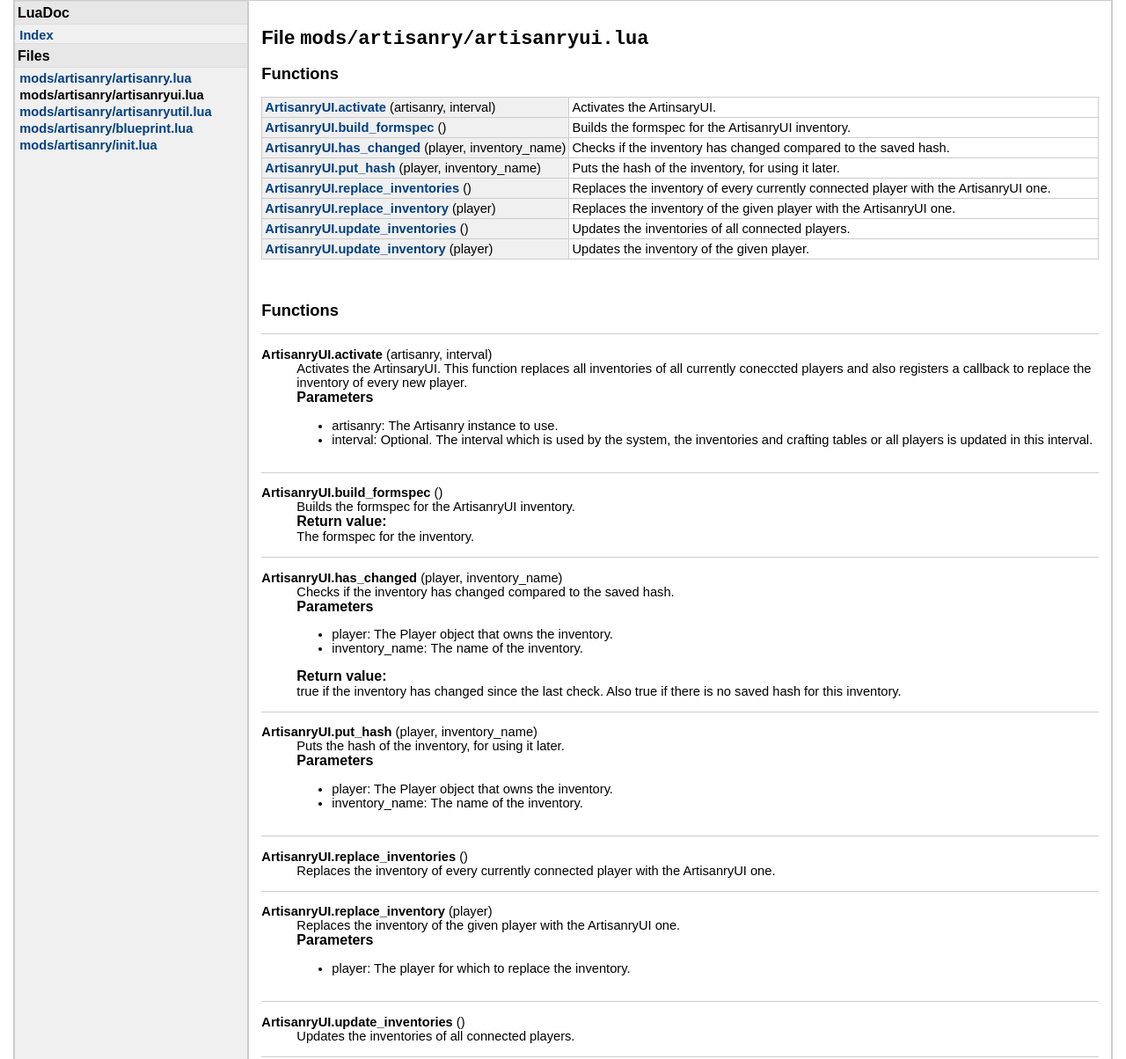
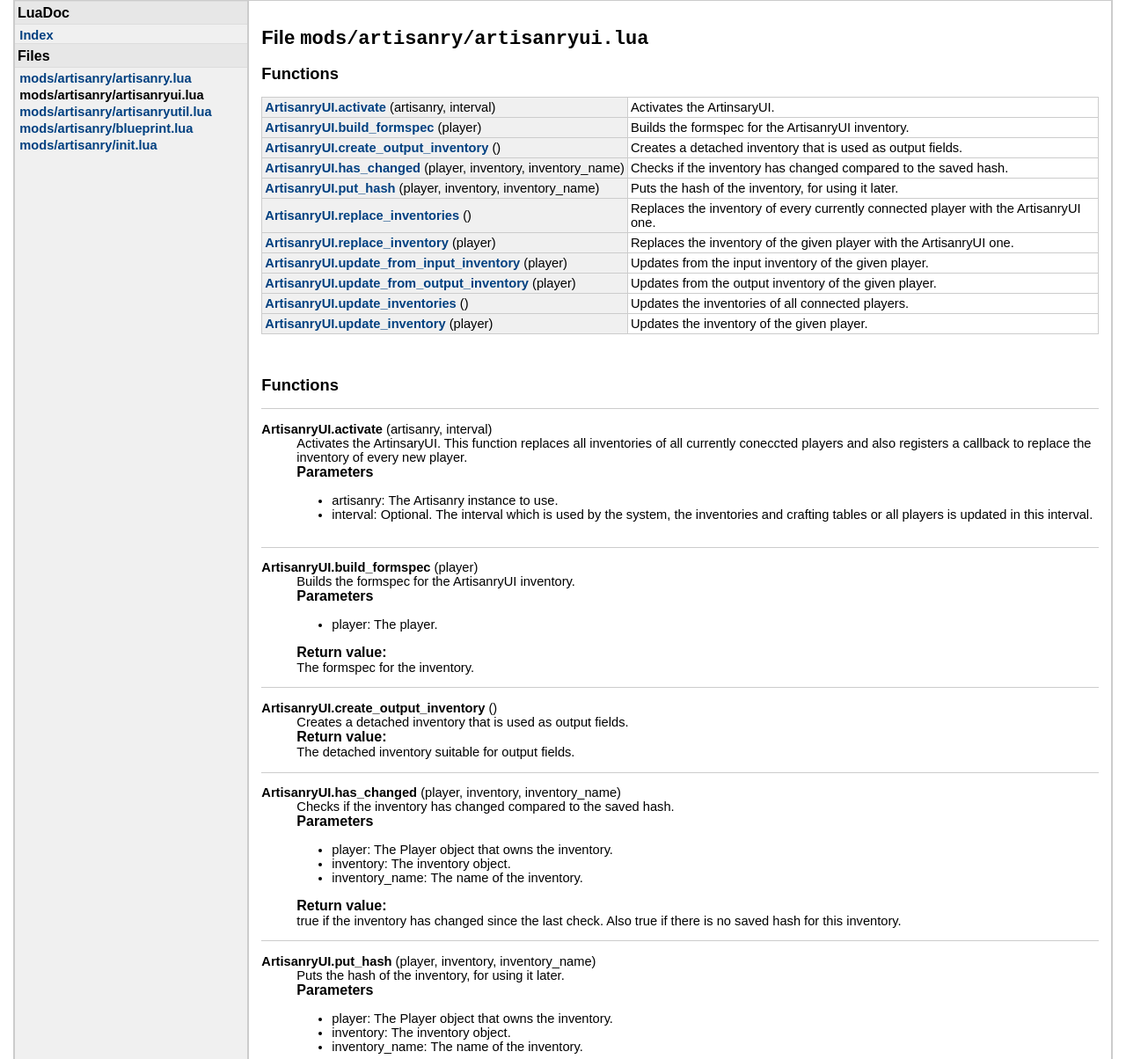
Before and after one commit to minetest-australopithecus/minetest-australopithecus-artisanry, a plain HTML site: page doc/files/mods/artisanry/artisanryui.html in a window 1280 px wide. Shown: the top 1204 px of the page at 88% size. Drawn offline with Linux system fonts and the light colour scheme.

Commit message:
The output is now a detached inventory.

```diff
--- a/doc/files/mods/artisanry/artisanryui.html
+++ b/doc/files/mods/artisanry/artisanryui.html
@@ -85,17 +85,22 @@
     </tr>
 
     <tr>
-    <td class="name" nowrap><a href="#ArtisanryUI.build_formspec">ArtisanryUI.build_formspec</a>&nbsp;()</td>
+    <td class="name" nowrap><a href="#ArtisanryUI.build_formspec">ArtisanryUI.build_formspec</a>&nbsp;(player)</td>
     <td class="summary">Builds the formspec for the ArtisanryUI inventory.</td>
     </tr>
 
     <tr>
-    <td class="name" nowrap><a href="#ArtisanryUI.has_changed">ArtisanryUI.has_changed</a>&nbsp;(player, inventory_name)</td>
+    <td class="name" nowrap><a href="#ArtisanryUI.create_output_inventory">ArtisanryUI.create_output_inventory</a>&nbsp;()</td>
+    <td class="summary">Creates a detached inventory that is used as output fields.</td>
+    </tr>
+
+    <tr>
+    <td class="name" nowrap><a href="#ArtisanryUI.has_changed">ArtisanryUI.has_changed</a>&nbsp;(player, inventory, inventory_name)</td>
     <td class="summary">Checks if the inventory has changed compared to the saved hash.</td>
     </tr>
 
     <tr>
-    <td class="name" nowrap><a href="#ArtisanryUI.put_hash">ArtisanryUI.put_hash</a>&nbsp;(player, inventory_name)</td>
+    <td class="name" nowrap><a href="#ArtisanryUI.put_hash">ArtisanryUI.put_hash</a>&nbsp;(player, inventory, inventory_name)</td>
     <td class="summary">Puts the hash of the inventory, for using it later.</td>
     </tr>
 
@@ -107,6 +112,16 @@
     <tr>
     <td class="name" nowrap><a href="#ArtisanryUI.replace_inventory">ArtisanryUI.replace_inventory</a>&nbsp;(player)</td>
     <td class="summary">Replaces the inventory of the given player with the ArtisanryUI one.</td>
+    </tr>
+
+    <tr>
+    <td class="name" nowrap><a href="#ArtisanryUI.update_from_input_inventory">ArtisanryUI.update_from_input_inventory</a>&nbsp;(player)</td>
+    <td class="summary">Updates from the input inventory of the given player.</td>
+    </tr>
+
+    <tr>
+    <td class="name" nowrap><a href="#ArtisanryUI.update_from_output_inventory">ArtisanryUI.update_from_output_inventory</a>&nbsp;(player)</td>
+    <td class="summary">Updates from the output inventory of the given player.</td>
     </tr>
 
     <tr>
@@ -167,10 +182,19 @@ Activates the ArtinsaryUI.  This function replaces all inventories of all curren
 
 
 
-<dt><a name="ArtisanryUI.build_formspec"></a><strong>ArtisanryUI.build_formspec</strong>&nbsp;()</dt>
+<dt><a name="ArtisanryUI.build_formspec"></a><strong>ArtisanryUI.build_formspec</strong>&nbsp;(player)</dt>
 <dd>
 Builds the formspec for the ArtisanryUI inventory.
 
+
+<h3>Parameters</h3>
+<ul>
+
+	<li>
+	  player: The player.
+	</li>
+
+</ul>
 
 
 
@@ -187,7 +211,27 @@ The formspec for the inventory.
 
 
 
-<dt><a name="ArtisanryUI.has_changed"></a><strong>ArtisanryUI.has_changed</strong>&nbsp;(player, inventory_name)</dt>
+<dt><a name="ArtisanryUI.create_output_inventory"></a><strong>ArtisanryUI.create_output_inventory</strong>&nbsp;()</dt>
+<dd>
+Creates a detached inventory that is used as output fields.
+
+
+
+
+
+
+
+<h3>Return value:</h3>
+The detached inventory suitable for output fields.
+
+
+
+</dd>
+
+
+
+
+<dt><a name="ArtisanryUI.has_changed"></a><strong>ArtisanryUI.has_changed</strong>&nbsp;(player, inventory, inventory_name)</dt>
 <dd>
 Checks if the inventory has changed compared to the saved hash.
 
@@ -197,6 +241,10 @@ Checks if the inventory has changed compared to the saved hash.
 
 	<li>
 	  player: The Player object that owns the inventory.
+	</li>
+
+	<li>
+	  inventory: The inventory object.
 	</li>
 
 	<li>
@@ -220,7 +268,7 @@ true if the inventory has changed since the last check. Also true if there is no
 
 
 
-<dt><a name="ArtisanryUI.put_hash"></a><strong>ArtisanryUI.put_hash</strong>&nbsp;(player, inventory_name)</dt>
+<dt><a name="ArtisanryUI.put_hash"></a><strong>ArtisanryUI.put_hash</strong>&nbsp;(player, inventory, inventory_name)</dt>
 <dd>
 Puts the hash of the inventory, for using it later.
 
@@ -230,6 +278,10 @@ Puts the hash of the inventory, for using it later.
 
 	<li>
 	  player: The Player object that owns the inventory.
+	</li>
+
+	<li>
+	  inventory: The inventory object.
 	</li>
 
 	<li>
@@ -277,6 +329,58 @@ Replaces the inventory of the given player with the ArtisanryUI one.
 
 	<li>
 	  player: The player for which to replace the inventory.
+	</li>
+
+</ul>
+
+
+
+
+
+
+
+
+</dd>
+
+
+
+
+<dt><a name="ArtisanryUI.update_from_input_inventory"></a><strong>ArtisanryUI.update_from_input_inventory</strong>&nbsp;(player)</dt>
+<dd>
+Updates from the input inventory of the given player.
+
+
+<h3>Parameters</h3>
+<ul>
+
+	<li>
+	  player: The player for which to update the inventories.
+	</li>
+
+</ul>
+
+
+
+
+
+
+
+
+</dd>
+
+
+
+
+<dt><a name="ArtisanryUI.update_from_output_inventory"></a><strong>ArtisanryUI.update_from_output_inventory</strong>&nbsp;(player)</dt>
+<dd>
+Updates from the output inventory of the given player.
+
+
+<h3>Parameters</h3>
+<ul>
+
+	<li>
+	  player: The player for which to update the inventories.
 	</li>
 
 </ul>
```
Also changed, not shown: doc/files/mods/artisanry/blueprint.html (+1 -1 lines), 1 other file.
